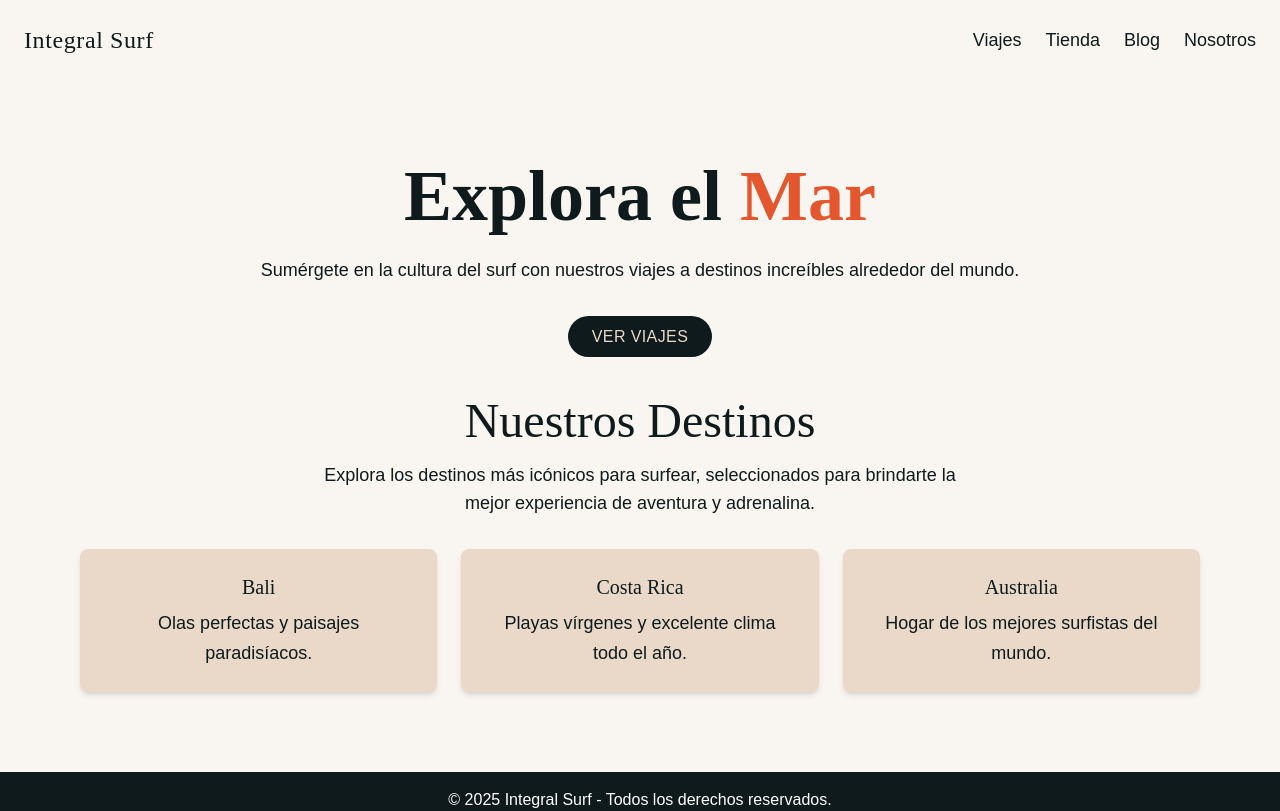
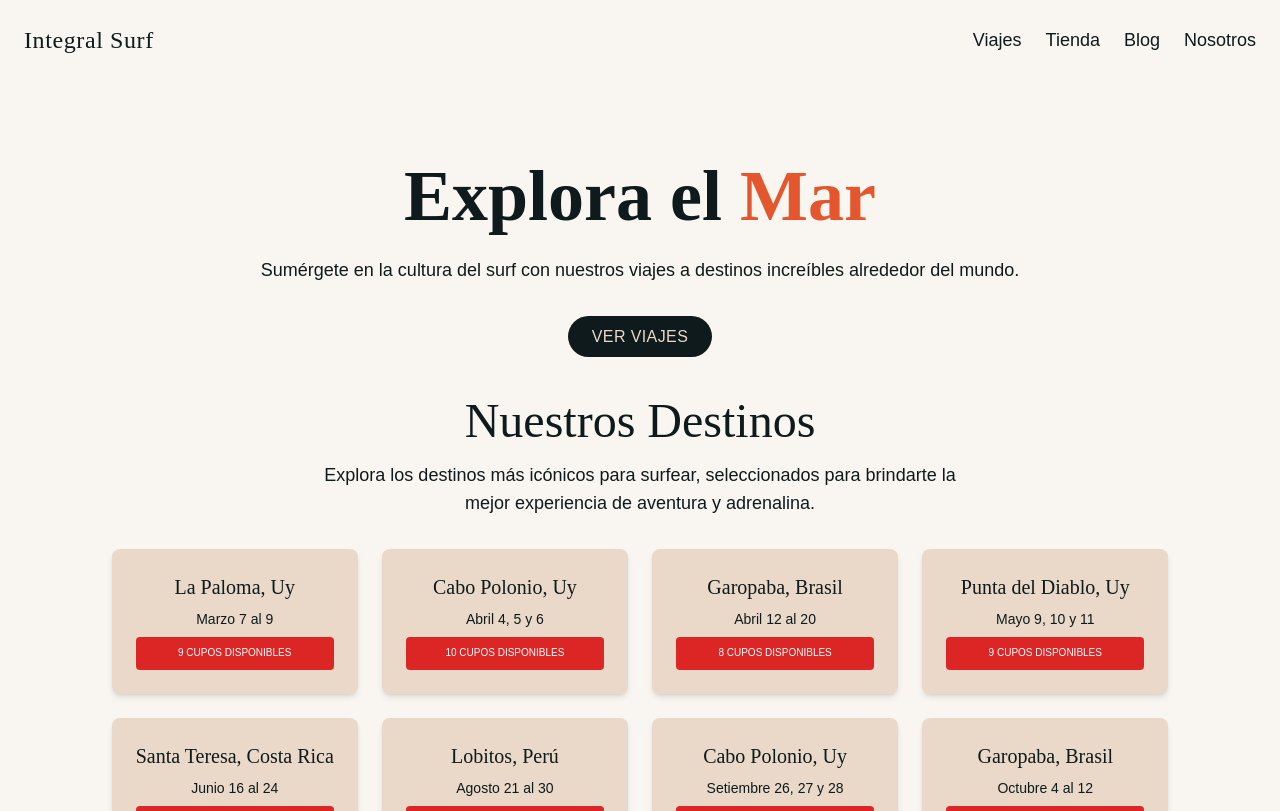
Before and after one commit to diego-caceres/integral-surf-site, a Next.js app: page / in a window 1280 px wide. Shown: the top 811 px of the page. Built offline with nearby package versions, Linux system fonts and the light colour scheme.

Commit message:
Some more info for trips

```diff
--- a/src/app/page.tsx
+++ b/src/app/page.tsx
@@ -1,4 +1,4 @@
-import AnimatedSection from "@/components/AnimatedSection";
+import AnimatedTripsSection from "@/components/AnimatedTripsSection";
 
 export default function HomePage() {
   return (
@@ -16,7 +16,7 @@ export default function HomePage() {
         </a>
       </div>
       {/* Sección animada de destinos */}
-      <AnimatedSection />
+      <AnimatedTripsSection />
     </section>
   );
 }
--- a/src/app/viajes/page.tsx
+++ b/src/app/viajes/page.tsx
@@ -1,23 +1,31 @@
 "use client";
 
-const trips = [
-  { id: 1, title: "Bali Surf Trip", date: "Julio 2025" },
-  { id: 2, title: "Costa Rica Adventure", date: "Agosto 2025" },
-];
+import { trips } from "@/constants";
 
 export default function Viajes() {
   return (
     <>
       <div>
-        <h1 className="text-3xl font-bold mb-4">Nuestros Viajes</h1>
-        <ul>
+        <h1 className="text-3xl font-bold mb-6">Nuestros Viajes</h1>
+        <ul className="grid grid-cols-1 md:grid-cols-2 lg:grid-cols-3 gap-6">
           {trips.map((trip) => (
             <li
               key={trip.id}
-              className="mb-2 p-4 bg-white shadow-md rounded-lg"
+              className="p-6 bg-white shadow-lg rounded-lg hover:shadow-xl transition-shadow duration-300"
             >
-              <h2 className="text-xl font-bold">{trip.title}</h2>
-              <p className="text-gray-600">Fecha: {trip.date}</p>
+              <div className="mb-4 flex items-center justify-center bg-secondary text-black text-xl font-semibold rounded-lg py-2 px-4 mx-auto">
+                {trip.date}
+              </div>
+              <h2 className="text-2xl font-semibold text-primary mb-2">
+                {trip.title}
+              </h2>
+              <p className="text-gray-600 text-sm mb-4">
+                Fecha: {trip.date} {trip.date2}
+              </p>
+              <p className="text-gray-700 mb-4">{trip.shortDescription}</p>
+              <p className="bg-red-600 text-white uppercase p-2 rounded-md text-sm">
+                {trip.seats} cupos disponibles
+              </p>
             </li>
           ))}
         </ul>
--- a/src/components/AnimatedSection.tsx
+++ /dev/null
@@ -1,41 +0,0 @@
-"use client";
-import { motion } from "framer-motion";
-
-export default function AnimatedSection() {
-  return (
-    <motion.div
-      initial={{ opacity: 0, y: 50 }}
-      animate={{ opacity: 1, y: 0 }}
-      transition={{ duration: 0.8, ease: "easeOut" }}
-      className="mt-12 text-center"
-    >
-      <h2 className="text-4xl md:text-5xl font-serif text-primary">
-        Nuestros Destinos
-      </h2>
-      <p className="mt-4 max-w-2xl mx-auto text-lg text-textPrimary">
-        Explora los destinos más icónicos para surfear, seleccionados para
-        brindarte la mejor experiencia de aventura y adrenalina.
-      </p>
-      <div className="mt-8 grid grid-cols-1 md:grid-cols-3 gap-6">
-        <div className="bg-secondary p-6 rounded-lg shadow-md">
-          <h3 className="text-xl font-serif text-primary">Bali</h3>
-          <p className="mt-2 text-textPrimary">
-            Olas perfectas y paisajes paradisíacos.
-          </p>
-        </div>
-        <div className="bg-secondary p-6 rounded-lg shadow-md">
-          <h3 className="text-xl font-serif text-primary">Costa Rica</h3>
-          <p className="mt-2 text-textPrimary">
-            Playas vírgenes y excelente clima todo el año.
-          </p>
-        </div>
-        <div className="bg-secondary p-6 rounded-lg shadow-md">
-          <h3 className="text-xl font-serif text-primary">Australia</h3>
-          <p className="mt-2 text-textPrimary">
-            Hogar de los mejores surfistas del mundo.
-          </p>
-        </div>
-      </div>
-    </motion.div>
-  );
-}
--- /dev/null
+++ b/src/components/AnimatedTripsSection.tsx
@@ -0,0 +1,40 @@
+"use client";
+import { motion } from "framer-motion";
+import { trips } from "@/constants";
+
+export default function AnimatedTripsSection() {
+  return (
+    <motion.div
+      initial={{ opacity: 0, y: 50 }}
+      animate={{ opacity: 1, y: 0 }}
+      transition={{ duration: 0.8, ease: "easeOut" }}
+      className="mt-12 text-center"
+    >
+      <h2 className="text-4xl md:text-5xl font-serif text-primary">
+        Nuestros Destinos
+      </h2>
+      <p className="mt-4 max-w-2xl mx-auto text-lg text-textPrimary">
+        Explora los destinos más icónicos para surfear, seleccionados para
+        brindarte la mejor experiencia de aventura y adrenalina.
+      </p>
+      <div className="mt-8 grid grid-cols-1 md:grid-cols-4 gap-6">
+        {trips.map((trip) => {
+          return (
+            <div
+              key={trip.id}
+              className="bg-secondary p-6 rounded-lg shadow-md"
+            >
+              <h3 className="text-xl font-serif text-primary">{trip.title}</h3>
+              <p className="mt-2 text-sm">
+                {trip.date} {trip.date2}
+              </p>
+              <p className="mt-2 bg-red-600 text-white uppercase p-2 rounded text-[10px]">
+                {trip.seats} cupos disponibles
+              </p>
+            </div>
+          );
+        })}
+      </div>
+    </motion.div>
+  );
+}
--- /dev/null
+++ b/src/constants.ts
@@ -0,0 +1,74 @@
+export const trips = [
+  {
+    id: 1,
+    title: "La Paloma, Uy",
+    date: "Marzo",
+    date2: "7 al 9",
+    shortDescription:
+      "Conocida por su diversidad de olas y playas, La Paloma es el spot ideal tanto para principiantes como para surfistas experimentados. Disfruta de sesiones épicas en un entorno tranquilo, con una comunidad surfista amigable y una atmósfera relajada típica de la costa uruguaya.",
+    seats: 9,
+  },
+  {
+    id: 2,
+    title: "Cabo Polonio, Uy",
+    date: "Abril",
+    date2: "4, 5 y 6",
+    shortDescription:
+      "Sumérgete en la magia de Cabo Polonio, un destino aislado donde las dunas doradas y el mar Atlántico ofrecen olas perfectas para los más aventureros. Desconéctate del mundo y vive el surf en su estado más puro, rodeado de una naturaleza virgen y un ambiente mágico",
+    seats: 10,
+  },
+  {
+    id: 3,
+    title: "Garopaba, Brasil",
+    date: "Abril",
+    date2: "12 al 20",
+    shortDescription:
+      "Garopaba combina la energía del surf con el espíritu vibrante de Brasil. Sus playas de aguas cálidas y olas consistentes la convierten en un destino imperdible para cualquier surfista. Además, su ambiente relajado, gastronomía local y exuberante naturaleza harán de tu viaje una experiencia inolvidable.",
+    seats: 8,
+  },
+  {
+    id: 4,
+    title: "Punta del Diablo, Uy",
+    date: "Mayo",
+    date2: "9, 10 y 11",
+    shortDescription:
+      "Descubre el encanto rústico de Punta del Diablo, un pequeño pueblo pesquero convertido en un paraíso del surf. Sus potentes olas, vibrante cultura local y atardeceres inolvidables hacen de este un destino ideal para quienes buscan surf y disfrutar junto al mar.",
+    seats: 9,
+  },
+  {
+    id: 5,
+    title: "Santa Teresa, Costa Rica",
+    date: "Junio",
+    date2: "16 al 24",
+    shortDescription:
+      "Experimenta el paraíso tropical en Santa Teresa, donde la selva se encuentra con el océano para ofrecerte olas constantes y un ambiente relajado. Con su combinación de surf de clase mundial, vida nocturna animada y paisajes espectaculares, es el destino perfecto para surfistas de todos los niveles.",
+    seats: 9,
+  },
+  {
+    id: 6,
+    title: "Lobitos, Perú",
+    date: "Agosto",
+    date2: "21 al 30",
+    shortDescription:
+      "Vive la experiencia única de surfear en Lobitos, un lugar donde las olas perfectas se encuentran con un paisaje desértico impresionante. Con olas de izquierda largas y consistentes, este destino es un sueño hecho realidad para los amantes del longboard y del surf de calidad mundial.",
+    seats: 9,
+  },
+  {
+    id: 7,
+    title: "Cabo Polonio, Uy",
+    date: "Setiembre",
+    date2: "26, 27 y 28",
+    shortDescription:
+      "Sumérgete en la magia de Cabo Polonio, un destino aislado donde las dunas doradas y el mar Atlántico ofrecen olas perfectas para los más aventureros. Desconéctate del mundo y vive el surf en su estado más puro, rodeado de una naturaleza virgen y un ambiente mágico.",
+    seats: 8,
+  },
+  {
+    id: 8,
+    title: "Garopaba, Brasil",
+    date: "Octubre",
+    date2: "4 al 12",
+    shortDescription:
+      "Garopaba combina la energía del surf con el espíritu vibrante de Brasil. Sus playas de aguas cálidas y olas consistentes la convierten en un destino imperdible para cualquier surfista. Además, su ambiente relajado, gastronomía local y exuberante naturaleza harán de tu viaje una experiencia inolvidable.",
+    seats: 9,
+  },
+];
```
